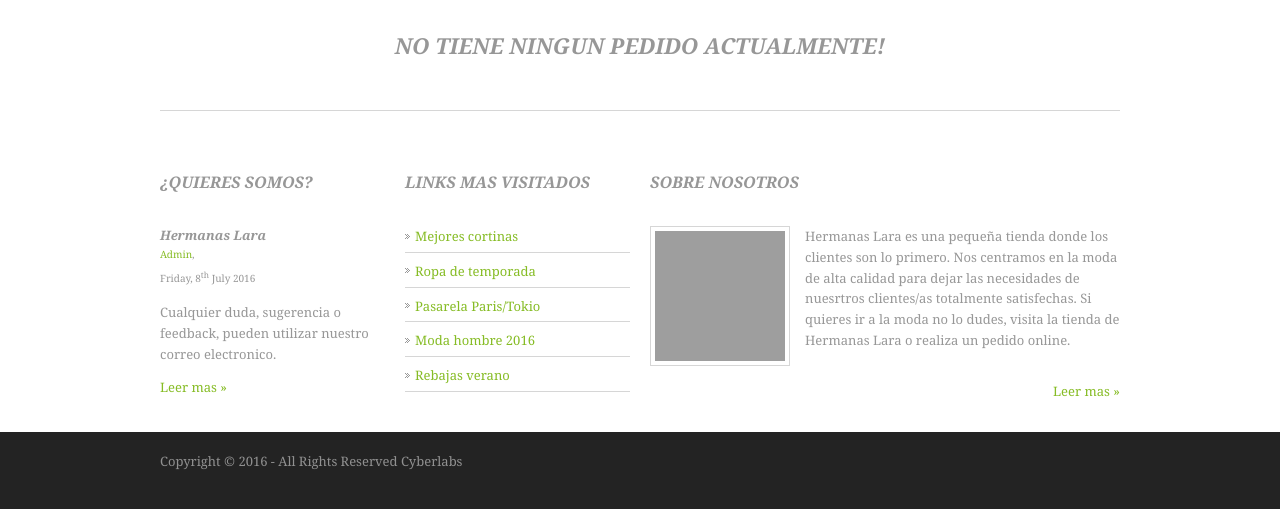
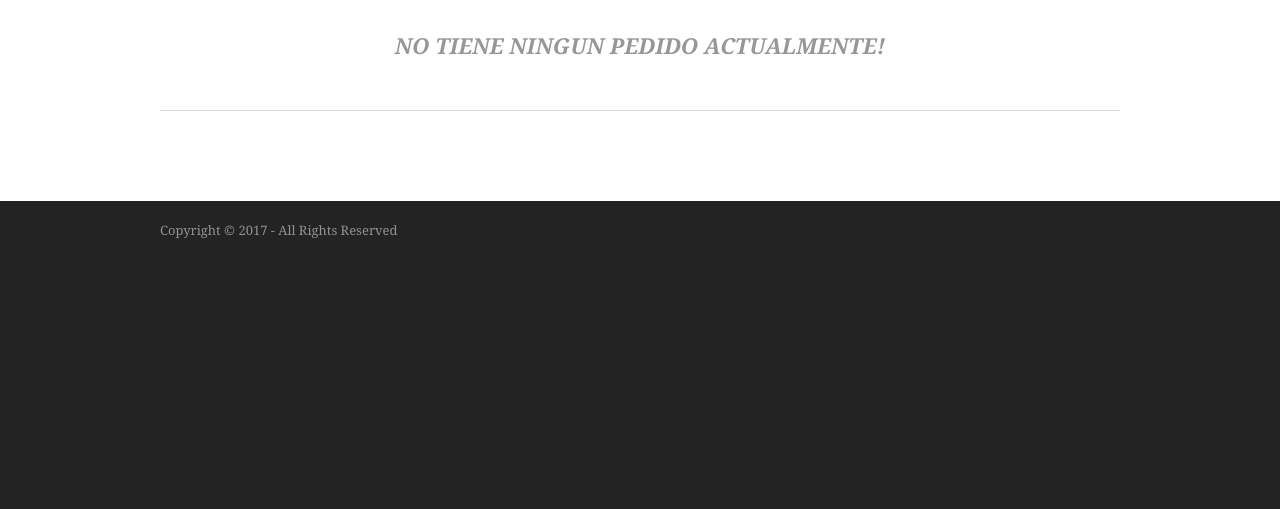
Before and after one commit to Buscatrufas/Cloud-app, a PHP site: page /secciones/pedidos.php in a window 1280 px wide. Shown: the part 241-750 px from the top of the page. Run offline with PHP 8.4, Linux system fonts and the light colour scheme; grey boxes are pictures that could not be loaded.

```diff
--- a/admin/edit.php
+++ b/admin/edit.php
@@ -83,9 +83,6 @@ if (isset($_SESSION['login_user']) == null || $_SESSION['status_account']!='A')
         <!-- article 1 -->
       </section>
     </div>
-   <?php
-    include($_SERVER ['DOCUMENT_ROOT'] . "/base/rss.php");
-   ?>
        <!-- / content body -->
   </div>
 </div>
--- a/admin/index.php
+++ b/admin/index.php
@@ -51,8 +51,7 @@ color: #339; }
 	color: #669;
 	border-top: 1px solid transparent;
 }
-
-</style>
+hola</style>
   <div id="container" class="clear" >
     <!-- Slider -->
         <?php
--- a/base/footer.php
+++ b/base/footer.php
@@ -1,5 +1,5 @@
 <div class="wrapper row3">
 <footer id="footer" class="clear">
-<p class="fl_left">Copyright &copy; 2016 - All Rights Reserved <a href="#">Cyberlabs</a>
+<p class="fl_left">Copyright &copy; 2017 - All Rights Reserved <a href="#"></a>
 </footer>
 </div>
--- a/base/rss.php
+++ /dev/null
@@ -1,34 +0,0 @@
-<div id="homepage" class="last clear">
-      <section class="one_quarter">
-        <h2 class="title">¿Quieres somos?</h2>
-        <article>
-          <header>
-            <h2>Hermanas Lara</h2>
-            <address>
-            <a href="caso-lara.deloitte-cyber.com">Admin</a>,
-            </address>
-            <time datetime="2016-07-12">Friday, 8<sup>th</sup> July 2016</time>
-          </header>
-          <p>Cualquier duda, sugerencia o feedback, pueden utilizar nuestro correo electronico.</p>
-          <footer class="more"><a href="#">Leer mas &raquo;</a></footer>
-        </article>
-      </section>
-      <section class="one_quarter">
-        <h2 class="title">Links mas visitados</h2>
-        <nav>
-          <ul>
-            <li><a href="#">Mejores cortinas</a></li>
-            <li><a href="#">Ropa de temporada</a></li>
-            <li><a href="#">Pasarela Paris/Tokio</a></li>
-            <li><a href="#">Moda hombre 2016</a></li>
-            <li class="last"><a href="#">Rebajas verano</a></li>
-          </ul>
-        </nav>
-      </section>
-      <section class="two_quarter lastbox">
-        <h2 class="title">Sobre nosotros</h2>
-        <img class="imgl" src="/images/demo/logo_footer.jpg" width="130" height="130" alt="">
-        <p>Hermanas Lara es una pequeña tienda donde los clientes son lo primero. Nos centramos en la moda de alta calidad para dejar las necesidades de nuesrtros clientes/as totalmente satisfechas. Si quieres ir a la moda no lo dudes, visita la tienda de Hermanas Lara o realiza un pedido online.</p>
-        <footer class="more"><a href="#">Leer mas &raquo;</a></footer>
-      </section>
-</div>
--- a/secciones/pedidos.php
+++ b/secciones/pedidos.php
@@ -1,7 +1,7 @@
 <!DOCTYPE html>
 <html lang="en" dir="ltr">
 <head>
-<title>Summer Experience</title>
+<title>Gestor de notas</title>
 <meta charset="iso-8859-1">
 <link rel="stylesheet" href="/styles/layout.css" type="text/css">
 <!--[if lt IE 9]><script src="scripts/html5shiv.js"></script><![endif]-->
@@ -18,9 +18,6 @@
         <!-- article 1 -->
       </section>
     </div>
-   <?php
-    include($_SERVER ['DOCUMENT_ROOT'] . "/base/rss.php");
-   ?>
        <!-- / content body -->
   </div>
 </div>
--- a/secciones/section.php
+++ b/secciones/section.php
@@ -95,9 +95,6 @@ width:400px
     <!-- ########################################################################################## -->
     <!-- ########################################################################################## -->
     <!-- ########################################################################################## -->
-   <?php
-    include($_SERVER ['DOCUMENT_ROOT'] . "/base/rss.php");
-   ?>
        <!-- / content body -->
   </div>
 </div>
```
Also changed, not shown: 1 other file.
